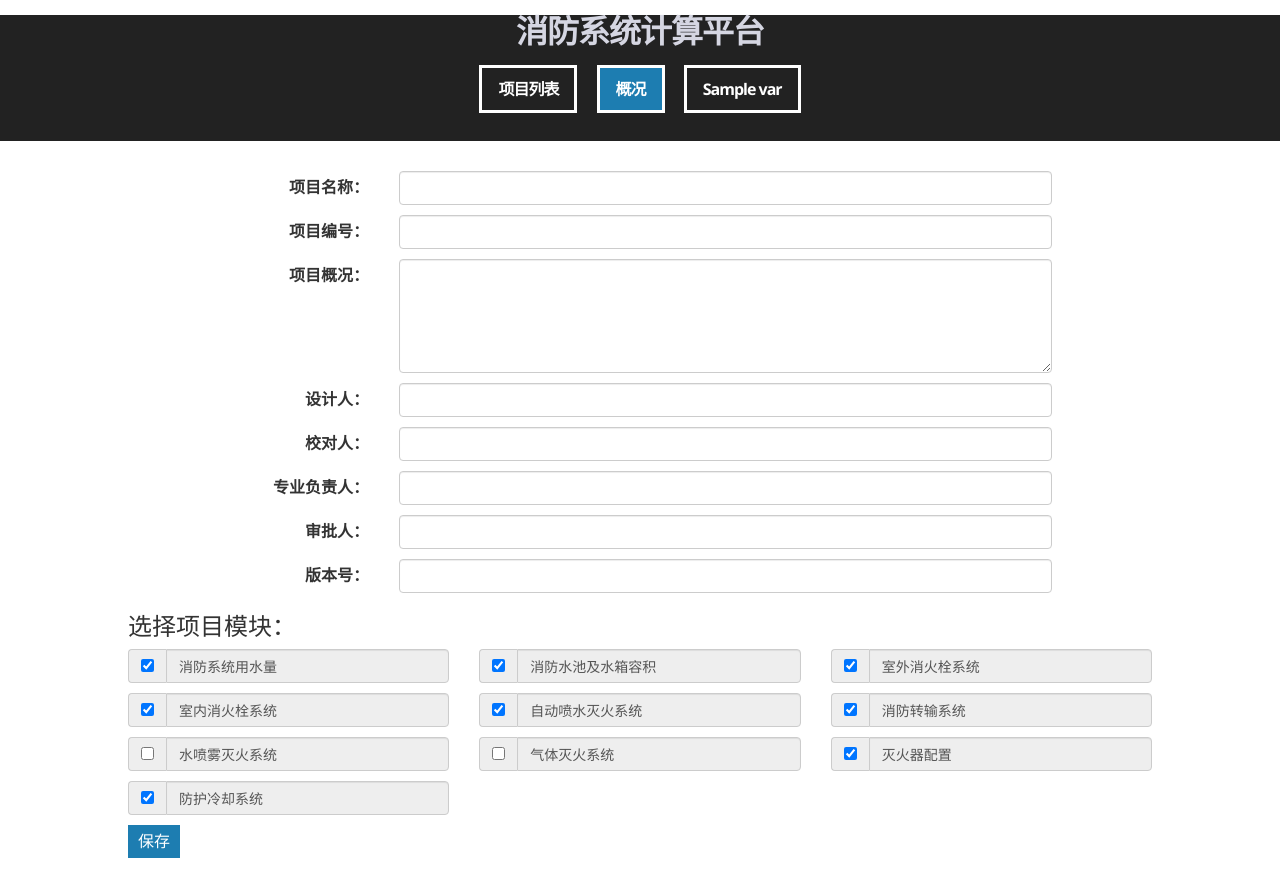
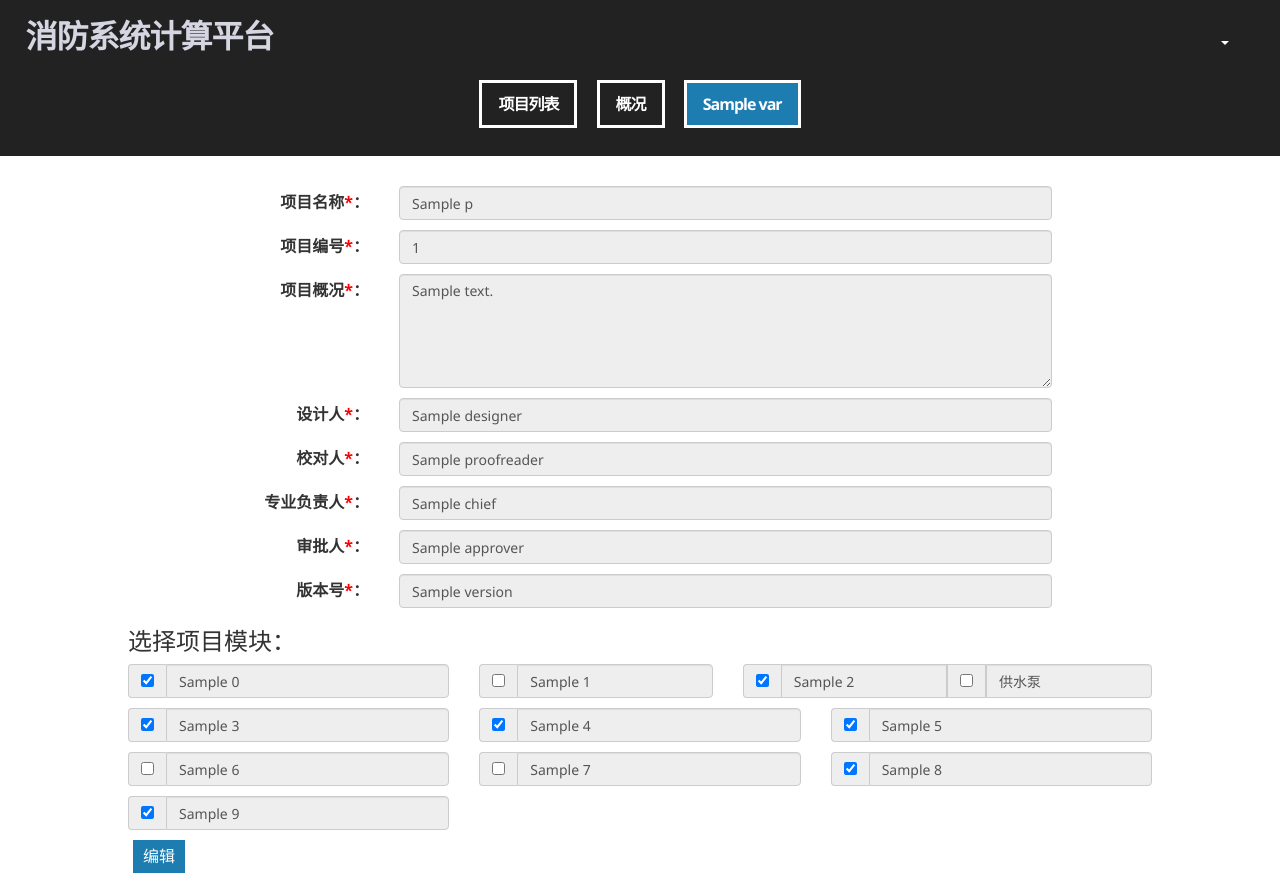
Before and after one commit to yqgz/firefightwater, a Django app: template templates/Introduction.html in a window 1280 px wide. Before the commit the page ends 858 px from the top, so only its background shows below. Run offline with Django 3.2, Linux system fonts and the light colour scheme; the template is opened without the code that fills it: most values are stand-ins (such as "Sample title", 1, 10 or a date in 2020); some libraries are stand-ins or nearby versions.

Commit message:
introduction

```diff
--- a/firefightwater/urls.py
+++ b/firefightwater/urls.py
@@ -22,6 +22,7 @@ urlpatterns = [
     path('admin/', admin.site.urls),
     path('', views.project, name='project'),
     path('project_add/', views.project_add, name='project_add'),
+    path('introduction/<int:pk>/', views.introduction, name='introduction'),
     path('module/<int:pk>/<int:md>/', views.module, name='module'),
     path('excel/<int:pk>/', views.excel, name='excel'),
     path('login/', views.login, name='login'),
--- a/templates/Introduction.html
+++ b/templates/Introduction.html
@@ -1,44 +1,30 @@
-<!DOCTYPE html>
-<html lang="zh">
-<head>
-	<meta charset="UTF-8">
-	<meta http-equiv="X-UA-Compatible" content="IE=edge,chrome=1">
-	<meta name="viewport" content="width=device-width, initial-scale=1.0">
-	<title>项目概要-消防系统计算平台</title>
-	<link rel="stylesheet" type="text/css" href="/static/css/normalize.css" />
-    <link rel="stylesheet" type="text/css" href="/static/css/bootstrap.min.css">
-	<link rel="stylesheet" type="text/css" href="/static/css/demo.css">
-    <link rel="stylesheet" type="text/css" href="/static/css/jexcel.css" />
-</head>
-<body>
-	<div class="jq22-container">
-		<header class="jq22-header">
-			<h1>消防系统计算平台 </h1>
-            <p></p>
-			<div class="jq22-demo center">
+{% extends "base.html" %}
+{% block title %}<title>概况-消防系统计算平台</title>{% endblock %}
+{% block extrastyle %}
+    {% load staticfiles %}
+    <style type="text/css">
+        .col-lg-3 {
+            text-align: right;
+        }
+    </style>
+{% endblock %}
+{% block header %}
+    {% include "header.html" %}
+    {% include "select_module.html" %}
+{% endblock %}
 
-                <a href="project.html" >项目列表</a>
-                <a href="Introduction.html" class="current">概况</a>
-                {% if module_list %}
-                    {% for var in module_list %}
-                    <a href="#">{{ var.module_name }}</a>
-                    {% endfor %}
-                {% else %}
-
-                {% endif %}
-
-
-			</div>
-		</header>
-		<div class="content" >
+{% block content %}
+    <div class="content">
         <form action="{% url 'project_add' %}" method="post">
+            <input type="hidden" name="pk" value="{% if p.id %}{{ p.id }}{% endif %}">
             {% csrf_token %}
             <div class="row">
                 <div class="col-lg-12">
                     <div class="form-group">
-                    <div class="col-lg-3" style="text-align: right"><label>项目名称：</label></div>
+                        <div class="col-lg-3"><label>项目名称<span style="color:red">*</span>：</label></div>
                         <div class="col-lg-8">
-                        <input type="text" class="form-control" id="project_name" name="project_name" value=""/>
+                            <input type="text" class="form-control" id="project_name" name="project_name"
+                                   value="{{ p.project_name }}" readonly="readonly"/>
                         </div>
                     </div>
                 </div>
@@ -46,9 +32,10 @@
             <div class="row">
                 <div class="col-lg-12">
                     <div class="form-group">
-                    <div class="col-lg-3" style="text-align: right"><label>项目编号：</label></div>
+                        <div class="col-lg-3"><label>项目编号<span style="color:red">*</span>：</label></div>
                         <div class="col-lg-8">
-                        <input type="text" class="form-control" id="pnum" name="pnum"/>
+                            <input type="text" class="form-control" id="project_num" name="project_num"
+                                   value="{{ p.project_num }}" readonly="readonly"/>
                         </div>
                     </div>
                 </div>
@@ -56,9 +43,10 @@
             <div class="row">
                 <div class="col-lg-12">
                     <div class="form-group">
-                    <div class="col-lg-3" style="text-align: right"><label>项目概况：</label></div>
+                        <div class="col-lg-3"><label>项目概况<span style="color:red">*</span>：</label></div>
                         <div class="col-lg-8">
-                        <textarea type="text" class="form-control" id="ptext" name="ptext" rows="5"></textarea>
+                        <textarea type="text" class="form-control" id="project_text" name="project_text" rows="5"
+                                  readonly="readonly">{{ p.project_text }}</textarea>
                         </div>
                     </div>
                 </div>
@@ -66,9 +54,10 @@
             <div class="row">
                 <div class="col-lg-12">
                     <div class="form-group">
-                    <div class="col-lg-3" style="text-align: right"><label>设计人：</label></div>
+                        <div class="col-lg-3"><label>设计人<span style="color:red">*</span>：</label></div>
                         <div class="col-lg-8">
-                        <input type="text" class="form-control" id="designer" name="designer"/>
+                            <input type="text" class="form-control" id="designer" name="designer" value="{{ p.designer }}"
+                                   readonly="readonly"/>
                         </div>
                     </div>
                 </div>
@@ -76,9 +65,10 @@
             <div class="row">
                 <div class="col-lg-12">
                     <div class="form-group">
-                    <div class="col-lg-3" style="text-align: right"><label>校对人：</label></div>
+                        <div class="col-lg-3"><label>校对人<span style="color:red">*</span>：</label></div>
                         <div class="col-lg-8">
-                        <input type="text" class="form-control" id="proofreader" name="proofreader"/>
+                            <input type="text" class="form-control" id="proofreader" name="proofreader"
+                                   value="{{ p.proofreader }}" readonly="readonly"/>
                         </div>
                     </div>
                 </div>
@@ -86,9 +76,10 @@
             <div class="row">
                 <div class="col-lg-12">
                     <div class="form-group">
-                    <div class="col-lg-3" style="text-align: right"><label>专业负责人：</label></div>
+                        <div class="col-lg-3"><label>专业负责人<span style="color:red">*</span>：</label></div>
                         <div class="col-lg-8">
-                        <input type="text" class="form-control" id="chief" name="chief"/>
+                            <input type="text" class="form-control" id="chief" name="chief" value="{{ p.chief }}"
+                                   readonly="readonly"/>
                         </div>
                     </div>
                 </div>
@@ -96,9 +87,10 @@
             <div class="row">
                 <div class="col-lg-12">
                     <div class="form-group">
-                    <div class="col-lg-3" style="text-align: right"><label>审批人：</label></div>
+                        <div class="col-lg-3"><label>审批人<span style="color:red">*</span>：</label></div>
                         <div class="col-lg-8">
-                        <input type="text" class="form-control" id="approver" name="approver"/>
+                            <input type="text" class="form-control" id="approver" name="approver" value="{{ p.approver }}"
+                                   readonly="readonly"/>
                         </div>
                     </div>
                 </div>
@@ -106,9 +98,10 @@
             <div class="row">
                 <div class="col-lg-12">
                     <div class="form-group">
-                    <div class="col-lg-3" style="text-align: right"><label>版本号：</label></div>
+                        <div class="col-lg-3"><label>版本号<span style="color:red">*</span>：</label></div>
                         <div class="col-lg-8">
-                        <input type="text" class="form-control" id="version" name="version"/>
+                            <input type="text" class="form-control" id="version" name="version" value="{{ p.version }}"
+                                   readonly="readonly"/>
                         </div>
                     </div>
                 </div>
@@ -118,25 +111,66 @@
                 <div class="col-lg-4">
                     <div class="input-group">
 			 <span class="input-group-addon">
-                        <input type="checkbox" name="SystemWater" id="SystemWater" onclick="return false;" checked="checked">
+				 <input type="checkbox" name="{{ module_list.0.module_en_name }}"
+                        id="{{ module_list.0.module_en_name }}" onclick="return false;" checked="checked">
 			 </span>
-                    <input type="text" class="form-control" disabled value="消防系统用水量">
+                        <input type="text" class="form-control" disabled value="{{ module_list.0.module_name }}">
+                    </div>
+                </div>
+                <div class="col-lg-3">
+                    <div class="input-group">
+				 <span class="input-group-addon">
+					 <input type="checkbox" name="{{ module_list.1.module_en_name }}"
+                            id="{{ module_list.1.module_en_name }}" onclick="return false;" {% if module_list.1.select %}
+                            checked="checked" {% endif %} >
+				 </span>
+                        <input type="text" class="form-control" disabled value="{{ module_list.1.module_name }}">
+                    </div>
+                </div>
+
+                <div class="col-lg-5">
+                    <div class="input-group">
+				<span class="input-group-addon">
+					<input type="checkbox" name="{{ module_list.2.module_en_name }}"
+                           id="{{ module_list.2.module_en_name }}" onclick="return false;" checked="checked">
+				</span>
+                        <input type="text" class="form-control" disabled value="{{ module_list.2.module_name }}">
+
+                        <span class="input-group-addon">
+					<input type="checkbox" name="hydrant" id="hydrant" onclick="return false;" {% if module_list.2.have %}
+                           checked="checked" {% endif %}>
+				</span>
+                        <input type="text" class="form-control" disabled value="供水泵">
+                    </div>
+                </div>
+            </div>
+
+                <div class="row" style="margin-bottom:10px">
+                    <div class="col-lg-4">
+                        <div class="input-group">
+					<span class="input-group-addon">
+						<input type="checkbox" name="{{ module_list.3.module_en_name }}"
+                               id="{{ module_list.3.module_en_name }}" onclick="return false;" checked="checked">
+					</span>
+                            <input type="text" class="form-control" disabled value="{{ module_list.3.module_name }}">
                         </div>
                     </div>
                     <div class="col-lg-4">
                         <div class="input-group">
 					<span class="input-group-addon">
-                        <input type="checkbox" name="WaterPool" id="WaterPool" onclick="return false;" checked="checked">
+						<input type="checkbox" name="{{ module_list.4.module_en_name }}"
+                               id="{{ module_list.4.module_en_name }}" onclick="return false;" checked="checked">
 					</span>
-                    <input type="text" class="form-control" disabled value="消防水池及水箱容积">
+                            <input type="text" class="form-control" disabled value="{{ module_list.4.module_name }}">
                         </div>
                     </div>
                     <div class="col-lg-4">
                         <div class="input-group">
 					<span class="input-group-addon">
-                        <input type="checkbox" name="Outdoor" id="Outdoor" onclick="return false;" checked="checked">
+						<input type="checkbox" name="{{ module_list.5.module_en_name }}"
+                               id="{{ module_list.5.module_en_name }}" onclick="return false;" checked="checked">
 					</span>
-                    <input type="text" class="form-control" disabled value="室外消火栓系统">
+                            <input type="text" class="form-control" disabled value="{{ module_list.5.module_name }}">
                         </div>
                     </div>
                 </div>
@@ -144,25 +178,30 @@
                     <div class="col-lg-4">
                         <div class="input-group">
 					<span class="input-group-addon">
-                        <input type="checkbox" name="Indoor" id="Indoor" onclick="return false;" checked="checked">
+						<input type="checkbox" name="{{ module_list.6.module_en_name }}"
+                               id="{{ module_list.6.module_en_name }}" onclick="return false;" {% if module_list.1.select %}
+                               checked="checked" {% endif %} >
 					</span>
-                    <input type="text" class="form-control" disabled value="室内消火栓系统">
+                            <input type="text" class="form-control" disabled value="{{ module_list.6.module_name }}">
                         </div>
                     </div>
                     <div class="col-lg-4">
                         <div class="input-group">
 					<span class="input-group-addon">
-                        <input type="checkbox" name="Auto" id="Auto" onclick="return false;" checked="checked">
+						<input type="checkbox" name="{{ module_list.7.module_en_name }}"
+                               id="{{ module_list.7.module_en_name }}" onclick="return false;" {% if module_list.1.select %}
+                               checked="checked" {% endif %} >
 					</span>
-                    <input type="text" class="form-control" disabled value="自动喷水灭火系统">
+                            <input type="text" class="form-control" disabled value="{{ module_list.7.module_name }}">
                         </div>
                     </div>
                     <div class="col-lg-4">
                         <div class="input-group">
 					<span class="input-group-addon">
-                        <input type="checkbox" name="Transfer" id="Transfer" onclick="return false;" checked="checked">
+						<input type="checkbox" name="{{ module_list.8.module_en_name }}"
+                               id="{{ module_list.8.module_en_name }}" onclick="return false;" checked="checked">
 					</span>
-                    <input type="text" class="form-control" disabled value="消防转输系统">
+                            <input type="text" class="form-control" disabled value="{{ module_list.8.module_name }}">
                         </div>
                     </div>
                 </div>
@@ -170,45 +209,19 @@
                     <div class="col-lg-4">
                         <div class="input-group">
 					<span class="input-group-addon">
-                        <input type="checkbox" name="Sprinkle" id="Sprinkle" >
+						<input type="checkbox" name="{{ module_list.9.module_en_name }}"
+                               id="{{ module_list.9.module_en_name }}" onclick="return false;" checked="checked">
 					</span>
-                    <input type="text" class="form-control" disabled value="水喷雾灭火系统">
-                </div>
-            </div>
-         <div class="col-lg-4">
-                <div class="input-group">
-                    <span class="input-group-addon">
-                        <input type="checkbox" name="Gas" id="Gas">
-                    </span>
-                    <input type="text" class="form-control" disabled value="气体灭火系统">
-                </div>
-            </div>
-         <div class="col-lg-4">
-                <div class="input-group">
-                    <span class="input-group-addon">
-                        <input type="checkbox" name="Extinguisher" id="Extinguisher" onclick="return false;" checked="checked">
-                    </span>
-                    <input type="text" class="form-control" disabled value="灭火器配置">
+                            <input type="text" class="form-control" disabled value="{{ module_list.9.module_name }}">
                         </div>
                     </div>
                 </div>
-     <div class="row" style="margin-bottom:10px">
-         <div class="col-lg-4">
-                <div class="input-group">
-                    <span class="input-group-addon">
-                        <input type="checkbox" name="Cooling" id="Cooling" onclick="return false;" checked="checked">
-                    </span>
-                    <input type="text" class="form-control" disabled value="防护冷却系统">
+                <div class="project-btn">
+                        <button class="btn-primary" onclick="javascrtpt:window.location.href=
+                                '{% url 'project_add' %}?pk={{ var.id }}'">
+                            编辑
+                        </button>
                 </div>
-            </div>
-     </div>
-     <input type="submit" class="btn-primary" value="保存">
         </form>
     </div>
-	</div>
-
-
-	<script src="http://www.jq22.com/jquery/jquery-1.10.2.js"></script>
-    <script type="text/javascript" src="/static/js/jexcel.js"></script>
-</body>
-</html>
+{% endblock %}
--- a/templates/project.html
+++ b/templates/project.html
@@ -19,7 +19,9 @@
             {% if project_list %}
                 {% for var in project_list %}
                     <div class="project">
-                    <a style="color: #000;" href="{% url 'project_add' %}?pk={{ var.id }}">{{ var.project_name }}</a>
+                    <!--<a style="color: #000;" href="{% url 'project_add' %}?pk={{ var.id }}">{{ var.project_name }}</a>
+                    -->
+                    <a style="color: #000;" href="{% url 'introduction' var.id %}">{{ var.project_name }}</a>
                     <div class="project-dtl">{{ var.project_text | slice:"80" }} </div>
                     <div class="project-dtl">{{ var.user.username }} {{ var.pub_date }}</div>
                     </div>
--- a/templates/project_add.html
+++ b/templates/project_add.html
@@ -1,5 +1,5 @@
 {% extends "base.html" %}
-{% block title %}<title>项目-消防系统计算平台</title>{% endblock %}
+{% block title %}<title>创建项目-消防系统计算平台</title>{% endblock %}
 {% block extrastyle %}
     {% load staticfiles %}
     <style type="text/css">
@@ -143,7 +143,7 @@
 					<input type="checkbox" name="hydrant" id="hydrant" {% if module_list.2.have %}
                            checked="checked" {% endif %}>
 				</span>
-                        <input type="text" class="form-control" disabled value="消火栓">
+                        <input type="text" class="form-control" disabled value="供水泵">
                     </div>
                 </div>
             </div>
@@ -219,7 +219,6 @@
                         </div>
                     </div>
                 </div>
-
                 <input type="submit" class="btn-primary" value="保存">
         </form>
     </div>
```
Also changed, not shown: firefightwater/views.py (+36 -0 lines). Lines whose indentation alone changed are shown as unchanged.
